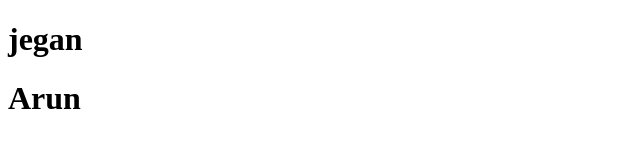
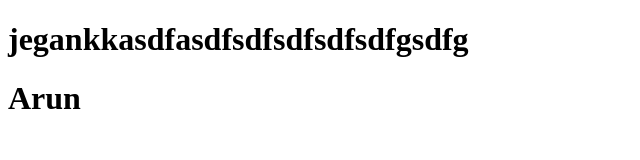
Before and after one commit to JegathesanL/Learn, a plain HTML site: page index.html in a window 1280 px wide. Shown: the whole page, without its empty margins (0-640 px from the left). Drawn offline with Linux system fonts and the light colour scheme.

Commit message:
commit-3

```diff
--- a/index.html
+++ b/index.html
@@ -4,7 +4,7 @@
     <title></title>
 </head>
 <body>
-<h1>jegan</h1>
+<h1>jegankkasdfasdfsdfsdfsdfsdfgsdfg</h1>
 <h1>Arun</h1>
 </body>
 </html>
```
